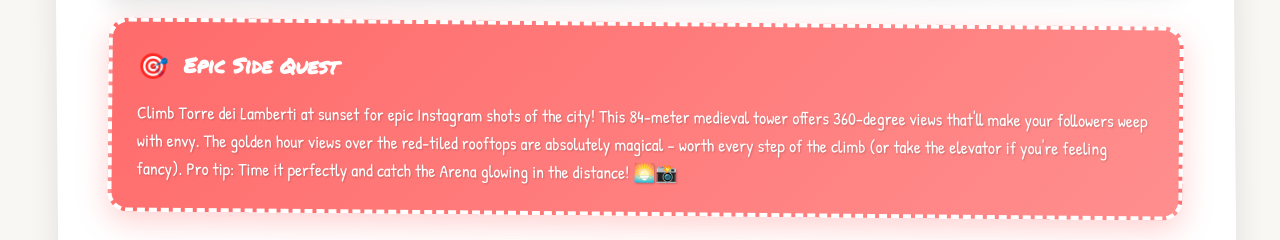
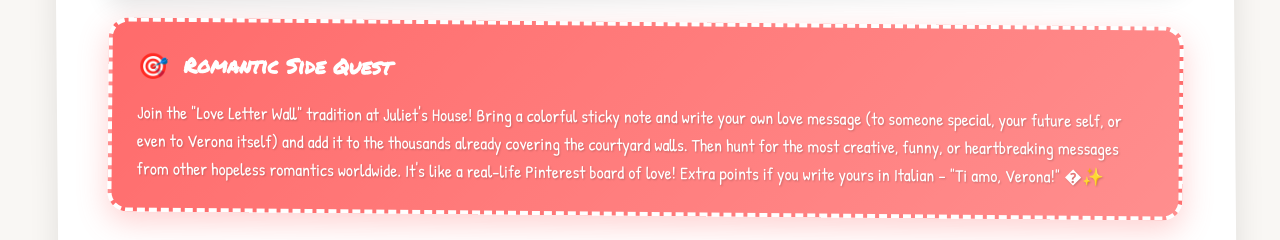
Before and after one commit to cuuush/cuuush, a plain HTML site: page trip.html in a window 1280 px wide. Shown: the part 4555-4795 px from the top of the page. Drawn offline with Linux system fonts and the light colour scheme.

Commit message:
update castle

```diff
--- a/trip.html
+++ b/trip.html
@@ -945,9 +945,9 @@
                     </div>
 
                     <div class="side-quest-card">
-                        <div class="side-quest-header">Epic Side Quest</div>
+                        <div class="side-quest-header">Romantic Side Quest</div>
                         <p class="side-quest-description">
-                            Climb Torre dei Lamberti at sunset for epic Instagram shots of the city! This 84-meter medieval tower offers 360-degree views that'll make your followers weep with envy. The golden hour views over the red-tiled rooftops are absolutely magical – worth every step of the climb (or take the elevator if you're feeling fancy). Pro tip: Time it perfectly and catch the Arena glowing in the distance! 🌅📸
+                            Join the "Love Letter Wall" tradition at Juliet's House! Bring a colorful sticky note and write your own love message (to someone special, your future self, or even to Verona itself) and add it to the thousands already covering the courtyard walls. Then hunt for the most creative, funny, or heartbreaking messages from other hopeless romantics worldwide. It's like a real-life Pinterest board of love! Extra points if you write yours in Italian – "Ti amo, Verona!" �✨
                         </p>
                     </div>
                 </div>
@@ -1169,7 +1169,7 @@
                     <div class="attraction-card">
                         <div class="polaroid-tape"></div>
                         <div class="attraction-header">
-                            <span class="attraction-icon">�</span>
+                            <span class="attraction-icon">🏰</span>
                             <h3 class="attraction-title">Neuschwanstein Castle</h3>
                         </div>
                         <img src="https://www.globeguide.ca/wp-content/uploads/2014/01/Neuschwanstein-Castle-germany.jpg" alt="Neuschwanstein Castle" class="attraction-image">
```
